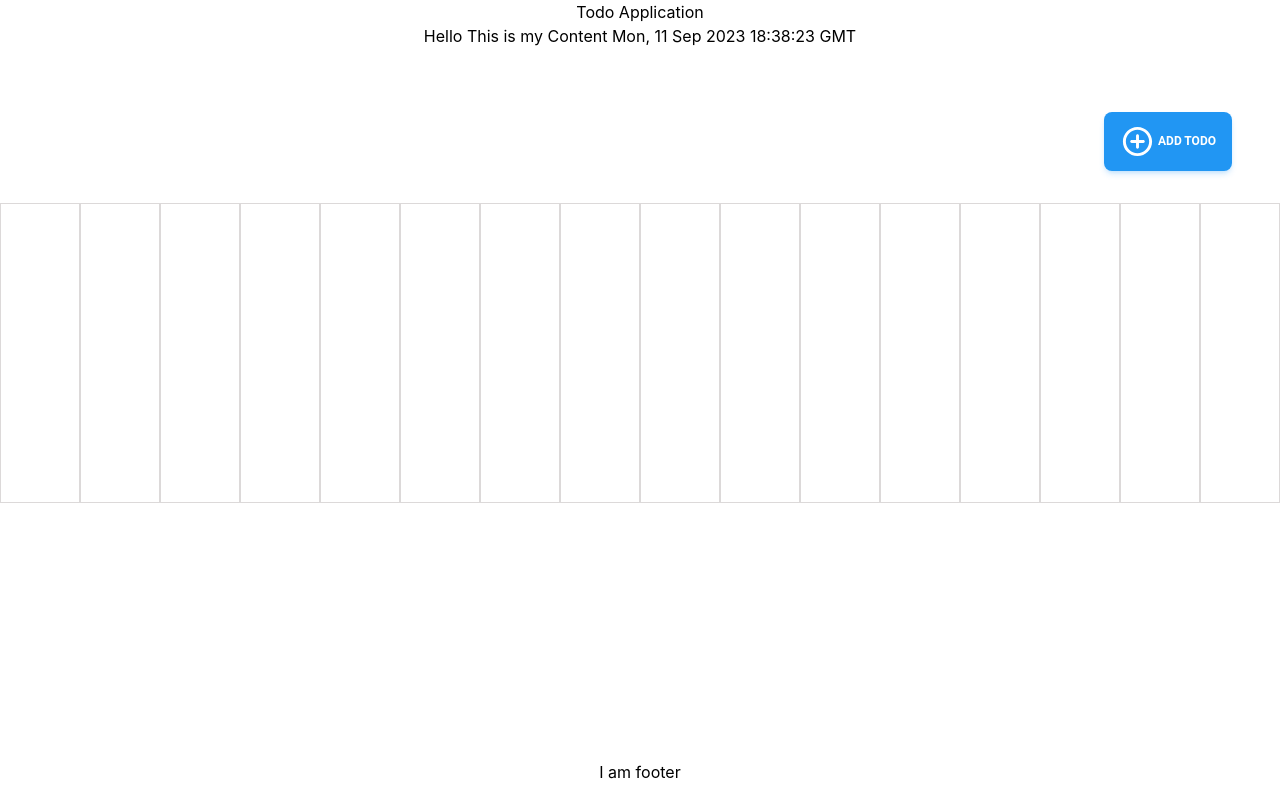
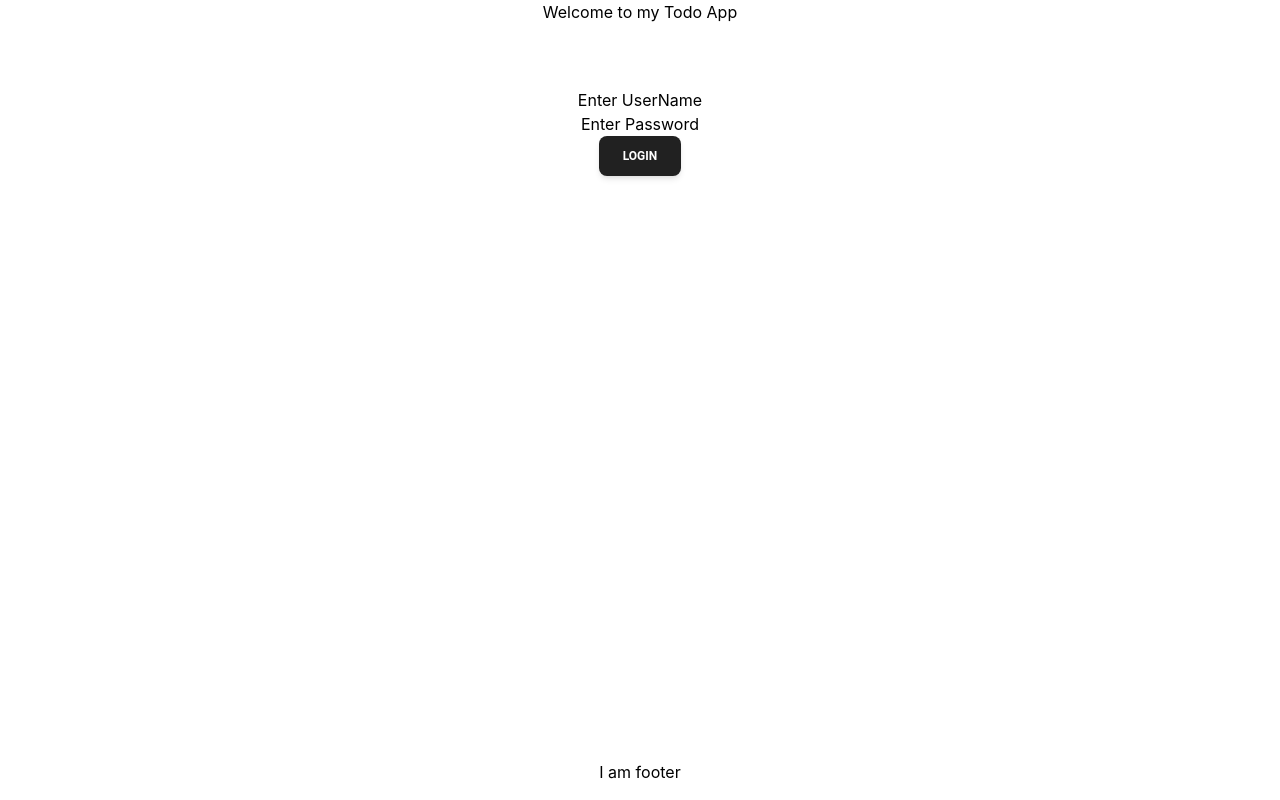
Before and after one commit to prabodhmeshram/todo-scheduler, a React (Create React App) app: page / in a window 1280 px wide. Built offline with nearby package versions, Linux system fonts and the light colour scheme.

Commit message:
Working on Login Page, groundwork done to hook up the login transition

```diff
--- a/src/App.js
+++ b/src/App.js
@@ -1,11 +1,15 @@
+import { useSelector } from "react-redux";
 import "./App.css";
 import Dashboard from "./Pages/Dashboard";
+import { selectLogin } from "./store/auth";
+import LoginPage from "./Pages/LoginPage";
 
 function App() {
-  //   const isLoggedIn = useSelector((state) => state.isLoggedIn);
+  const isLoggedIn = useSelector(selectLogin);
+
   return (
     <div className="App">
-      <Dashboard></Dashboard>
+      {isLoggedIn ? <Dashboard></Dashboard> : <LoginPage></LoginPage>}
     </div>
   );
 }
--- a/src/Components/Header.js
+++ b/src/Components/Header.js
@@ -3,7 +3,7 @@ import React from "react";
 export default function Header() {
   return (
     <div>
-      <nav>Todo Application</nav>
+      <nav>Welcome to my Todo App</nav>
     </div>
   );
 }
--- /dev/null
+++ b/src/Components/LoginForm.js
@@ -0,0 +1,20 @@
+import { Button } from "@material-tailwind/react";
+import React from "react";
+import { useDispatch } from "react-redux";
+import { login } from "../store/auth";
+
+export default function LoginForm() {
+  const dispatch = useDispatch();
+
+  const logMeIn = () => {
+    dispatch(login({ isLoggedIn: true }));
+  };
+
+  return (
+    <div>
+      <div>Enter UserName</div>
+      <div>Enter Password</div>
+      <Button onClick={() => logMeIn()}>Login</Button>
+    </div>
+  );
+}
--- a/src/Components/TodoList.js
+++ b/src/Components/TodoList.js
@@ -7,10 +7,14 @@ export default function TodoList() {
   const todos = useSelector(selectTodo);
 
   return (
-    <div className="my-8 flex">
-      {todos.map((todo) => (
-        <TodoCard key={todo.id} todo={todo}></TodoCard>
-      ))}
+    <div className="my-8 flex items-center">
+      {todos.length > 0 ? (
+        todos.map((todo) => <TodoCard key={todo.id} todo={todo}></TodoCard>)
+      ) : (
+        <div className="no-todos mt-16">
+          Add some todos, nothing to show right now
+        </div>
+      )}
     </div>
   );
 }
--- a/src/Pages/Dashboard.js
+++ b/src/Pages/Dashboard.js
@@ -1,18 +1,14 @@
 import Header from "../Components/Header";
 import Footer from "../Components/Footer";
-import dayjs from "../plugins/dayjs";
 import TodoContainer from "../Components/TodoContainer";
 import AddTodo from "../Components/AddTodo";
 import TodoList from "../Components/TodoList";
 
 export default function Dashboard() {
-  const currentDate = dayjs();
-
   return (
     <div>
       <Header></Header>
       <div>
-        Hello This is my Content {currentDate.toString()}
         <div className="mt-16">
           <AddTodo></AddTodo>
           <TodoContainer className="todo-container"></TodoContainer>
--- /dev/null
+++ b/src/Pages/LoginPage.js
@@ -0,0 +1,17 @@
+import Header from "../Components/Header";
+import Footer from "../Components/Footer";
+import LoginForm from "../Components/LoginForm";
+
+export default function LoginPage() {
+  return (
+    <div>
+      <Header></Header>
+      <div>
+        <div className="mt-16">
+          <LoginForm></LoginForm>
+        </div>
+      </div>
+      <Footer></Footer>
+    </div>
+  );
+}
--- a/src/index.css
+++ b/src/index.css
@@ -56,3 +56,8 @@ footer {
   background-color: teal;
   position: absolute;
 }
+
+.no-todos {
+  width: 100%;
+  font-size: 30px;
+}
--- /dev/null
+++ b/src/store/auth.js
@@ -0,0 +1,19 @@
+import { createSlice } from "@reduxjs/toolkit";
+
+export const authSlice = createSlice({
+  name: "auth",
+  initialState: {
+    value: false,
+  },
+  reducers: {
+    login: (state, action) => {
+      state.value = action.payload.isLoggedIn;
+    },
+  },
+});
+
+export const { login } = authSlice.actions;
+
+export const selectLogin = (state) => state.auth.value;
+
+export default authSlice.reducer;
--- a/src/store/index.js
+++ b/src/store/index.js
@@ -1,8 +1,10 @@
 import { configureStore } from "@reduxjs/toolkit";
 import todosReducer from "./todos";
+import authReducer from "./auth";
 
 export default configureStore({
   reducer: {
     todos: todosReducer,
+    auth: authReducer,
   },
 });
```
Also changed, not shown: src/logo.svg (deleted).
